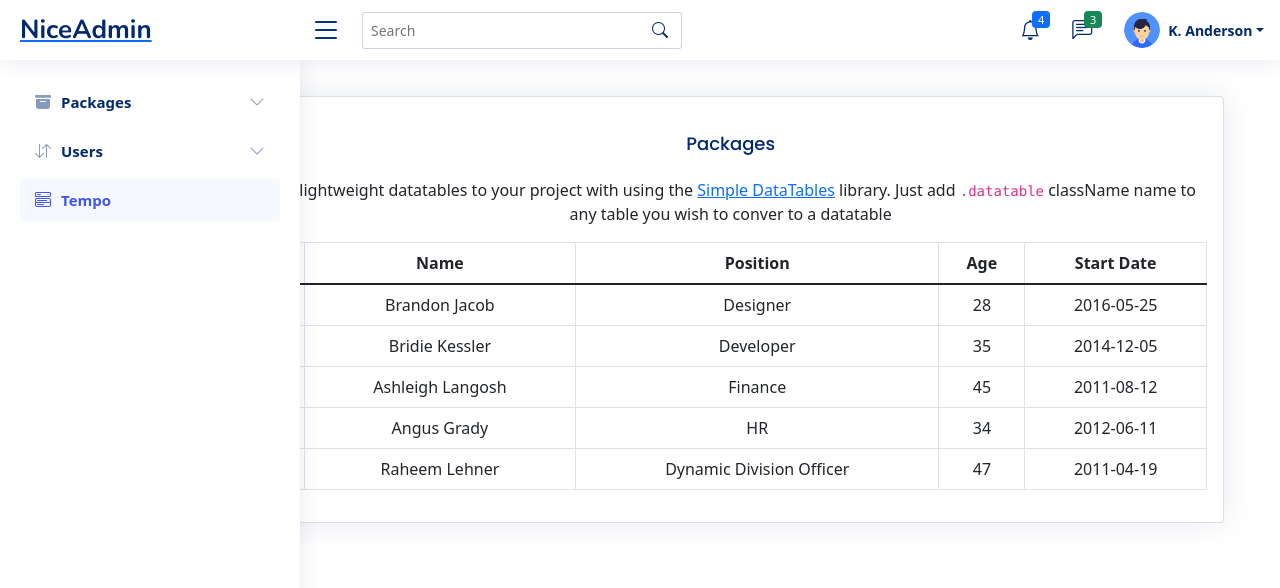
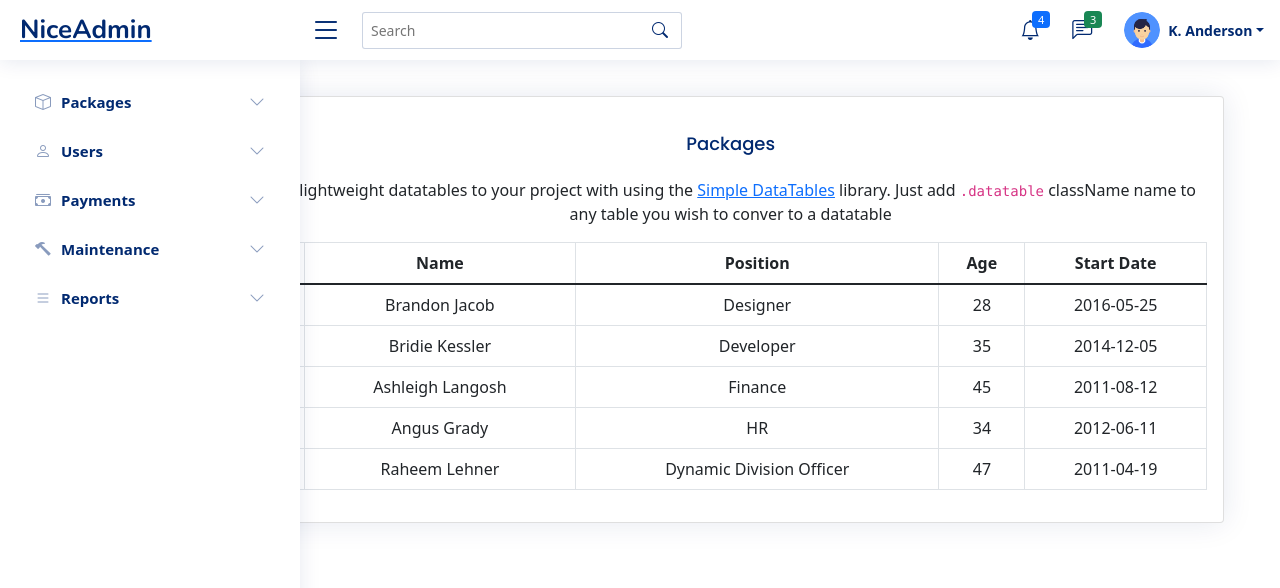
Before and after one commit to destrotechs/radius-frontend, a React (Create React App) app: page / in a window 1280 px wide. Shown: the top 588 px of the page. Built offline with nearby package versions, Linux system fonts and the light colour scheme.

Commit message:
added actual menu

```diff
--- a/src/components/Table.js
+++ b/src/components/Table.js
@@ -8,9 +8,11 @@ function TableData(props){
     let t_headers = Object.keys(data[0])
 
     let cols = []
+    let theads = []
 
     t_headers.map(thead=>{
        let h = thead.split("_").join(" ").toUpperCase()
+       theads.push(h);
         cols.push({
             name:h,
             selector:row =>row[thead],
@@ -18,14 +20,50 @@ function TableData(props){
         })
     });
 
+    function handleDeletePackage(e){
+        console.log("========clicked=========",e.target.id);
+        console.log("========clicked=========",e.target.id);
+
+        let mid = e.target.id;
+        alert("ID ",mid);
+    };
+
     return (
-        <DataTable
-            title="Packages -All packages"
-            columns={cols}
-            data={data.length===0?null:data}
-            selectableRows
-            pagination
-        />
+       <>
+       <table className="table table-bordered table-sm table-striped">
+           <thead>
+               <tr>
+                   <th>#</th>
+                   {theads.map((h,index)=>{
+                       return (
+                           index===0?'':<th key={index}>{h}</th>
+                       )
+                   })}
+                   <th>Actions</th>
+               </tr>
+           </thead>
+           <tbody>
+               {data.map((row,index)=>{
+                   return(
+                   <tr>
+                        <td>{index+1}</td>
+                       {Object.keys(row).map((key,index)=>{
+                           return(
+                               index===0?'':<td>{row[key]}</td>
+
+                           )
+                       })}
+                       <td>
+                           <a href="#" className="btn btn-primary btn-sm"><i className="bi bi-pencil-fill"></i></a>
+                           <button className="btn btn-danger btn-sm" id="2" onClick={handleDeletePackage}><i className="bi bi-trash-fill"></i></button>
+
+                       </td>
+                   </tr>
+                   )
+               })}
+           </tbody>
+       </table>
+       </>
 
     )
 
--- a/src/components/menuitems.js
+++ b/src/components/menuitems.js
@@ -1,7 +1,7 @@
 export const menuitems = [
         {
             title:"Packages",
-            icon:"bi bi-archive-fill",
+            icon:"bi bi-box",
             component:"Package",
             path:"/packages",
             children:[
@@ -10,27 +10,99 @@ export const menuitems = [
                     path:"/packages",
                     icon:"bi bi-circle",
                 },
-            ]
-        },
-        {
-            title:"Users",
-            component:"",
-            icon:"bi bi-arrow-down-up",
-            children:[
                 {
-                    title:"New Users",
-                    path:"/users",
+                    title:"New Package",
+                    path:"/packages/new",
                     icon:"bi bi-circle",
                     component:"",
                 },
             ]
         },
         {
-            title:"Tempo",
+            title:"Users",
+            component:"",
+            icon:"bi bi-person",
+            children:[
+                {
+                    title:"New User",
+                    path:"/users/new",
+                    icon:"bi bi-plus-circle-dotted text-lg",
+                    component:"",
+                },
+                {
+                    title:"All Users",
+                    path:"/users/all",
+                    icon:"bi bi-card-list text-lg",
+                    component:"",
+                },
+                {
+                    title:"Online Users",
+                    path:"/users/online",
+                    icon:"bi bi-circle text-success",
+                    component:"",
+                },
+                {
+                    title:"Bundle Balances",
+                    path:"/users/bundlebalance",
+                    icon:"bi bi-circle",
+                    component:"",
+                },
+            ]
+        },
+        {
+            title:"Payments",
             path:"/packages",
-            icon:"bi bi-menu-button-wide",
+            icon:"bi bi-cash-stack",
             component:"Package",
             children:[
+                {
+                    title:"All Payments",
+                    path:"/payments/all",
+                    icon:"bi bi-money-bill",
+                    component:"",
+                },
+                {
+                    title:"Initiate Payment",
+                    path:"/payments/initiate",
+                    icon:"bi bi-circle",
+                    component:"",
+                },
+
+            ]
+        },
+        {
+            title:"Maintenance",
+            path:"/packages",
+            icon:"bi bi-hammer",
+            component:"Package",
+            children:[
+                {
+                    title:"Stale Connections",
+                    path:"/connection/stale",
+                    icon:"bi bi-money-bill",
+                    component:"",
+                },
+                {
+                    title:"Test Connectivity",
+                    path:"/connection/test",
+                    icon:"bi bi-circle",
+                    component:"",
+                },
+
+            ]
+        },
+        {
+            title:"Reports",
+            path:"",
+            icon:"bi bi-list",
+            component:"Package",
+            children:[
+                {
+                    title:"Connection Attempts",
+                    path:"/connection/attempt",
+                    icon:"bi bi-money-bill",
+                    component:"",
+                },
 
             ]
         }
--- a/src/components/packages.js
+++ b/src/components/packages.js
@@ -21,6 +21,7 @@ function Package(){
     return(
         <>
         {packages.length===0?<Alert mtype="danger" message="There are no packages present"/>: <TableData data={packages}/>}
+
         </>
 
 
```
